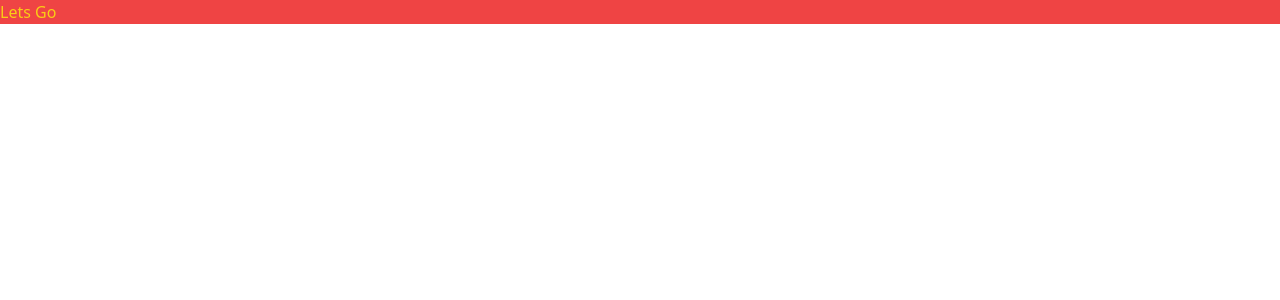
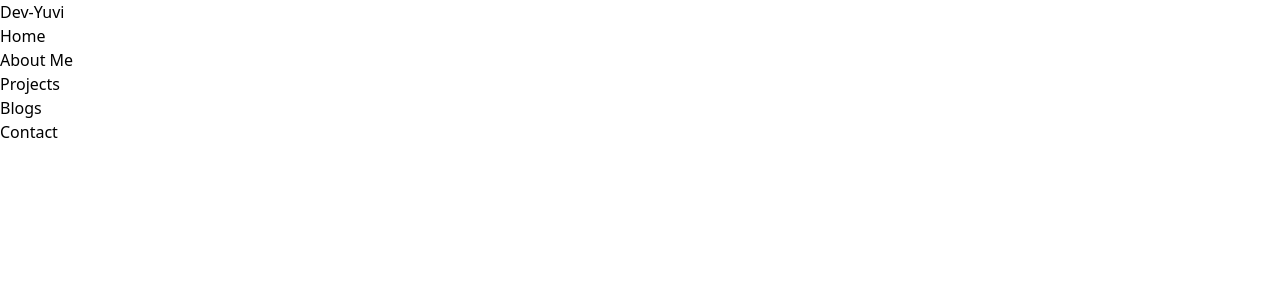
Before and after one commit to Yuvraj883/Yuvis-Portfolio, a React (Create React App) app: page / in a window 1280 px wide. Shown: the top 300 px of the page. Built offline with nearby package versions, Linux system fonts and the light colour scheme.

Commit message:
Created Navbar.jsx

```diff
--- a/src/App.js
+++ b/src/App.js
@@ -1,9 +1,8 @@
+import Navbar from './Components/Navbar'
 function App(){
   return(
     <>
-    <div className="bg-red-500">
-      <h1 className="text-yellow-400">Lets Go</h1>
-    </div>
+   <Navbar></Navbar>
     </>
   )
 }
--- /dev/null
+++ b/src/Components/Navbar.jsx
@@ -0,0 +1,17 @@
+function Navbar(){
+    return(
+        <>
+        <nav>
+            <span>Dev-Yuvi</span>
+            <ul>
+                <li>Home</li>
+                <li>About Me</li>
+                <li>Projects</li>
+                <li>Blogs</li>
+                <li>Contact</li>
+            </ul>
+        </nav>
+        </>
+    )
+}
+export default Navbar;
```
